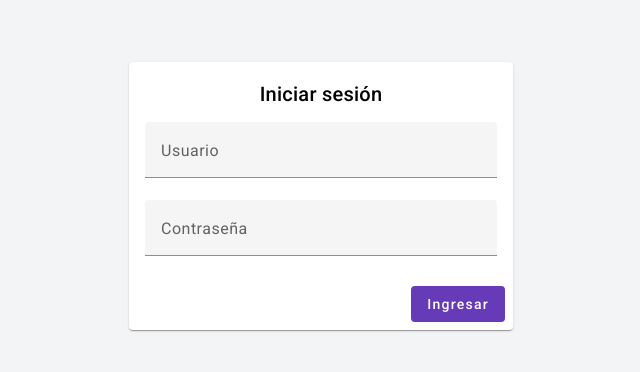
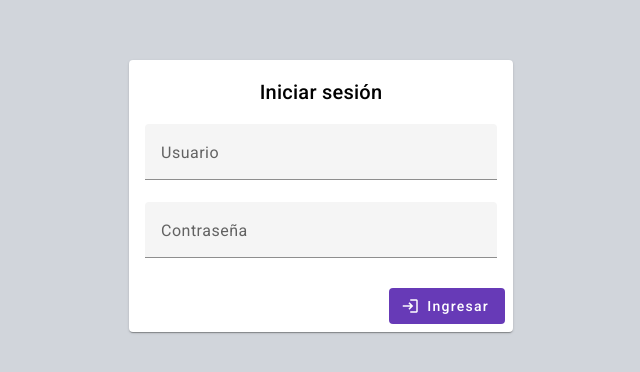
Before and after one commit to sebasao89/redes-ups, an Angular app: page /auth/login in a window 1280 px wide. Shown: the part 204-576 px from the top of the page, without its empty margins (319-959 px from the left). Built offline with nearby package versions, Linux system fonts and the light colour scheme.

Commit message:
layot auth modificado y se adiciona iconos de material

```diff
--- a/src/app/auth/pages/layout-pages/layout-pages.component.html
+++ b/src/app/auth/pages/layout-pages/layout-pages.component.html
@@ -1,3 +1,6 @@
 <!-- PAGINA LAYOUT -->
+<div class="min-h-screen flex items-center justify-center bg-gray-300">
 
-<router-outlet></router-outlet>
+    <router-outlet></router-outlet>
+
+</div>
--- a/src/app/auth/pages/login-pages/login-pages.component.html
+++ b/src/app/auth/pages/login-pages/login-pages.component.html
@@ -1,9 +1,10 @@
-<div class="min-h-screen flex items-center justify-center bg-gray-100">
+
 <mat-card class="w-96">
   <mat-card-header class="justify-center">
     <mat-card-title>Iniciar sesión</mat-card-title>
   </mat-card-header>
-    <mat-card-content class="mt-3">
+
+  <mat-card-content class="mt-4">
     <mat-form-field class="w-full">
       <mat-label>Usuario</mat-label>
       <input matInput placeholder="Correo electrónico y/o usuario">
@@ -15,7 +16,9 @@
   </mat-card-content>
 
   <mat-card-actions class="justify-end">
-      <button mat-flat-button color="primary">Ingresar</button>
+    <button mat-flat-button color="primary">
+      <mat-icon>login</mat-icon>
+      Ingresar
+    </button>
   </mat-card-actions>
 </mat-card>
-</div>
--- a/src/app/material/material.module.ts
+++ b/src/app/material/material.module.ts
@@ -4,6 +4,7 @@ import { MatButtonModule } from '@angular/material/button';
 import { MatCardModule } from '@angular/material/card';
 import { MatFormFieldModule } from '@angular/material/form-field';
 import { MatInputModule } from '@angular/material/input';
+import {MatIconModule} from '@angular/material/icon';
 
 
 @NgModule({
@@ -12,7 +13,8 @@ import { MatInputModule } from '@angular/material/input';
     MatButtonModule,
     MatCardModule,
     MatFormFieldModule,
-    MatInputModule
+    MatInputModule,
+    MatIconModule
   ]
 })
 export class MaterialModule { }
```
Lines whose indentation alone changed are shown as unchanged.
